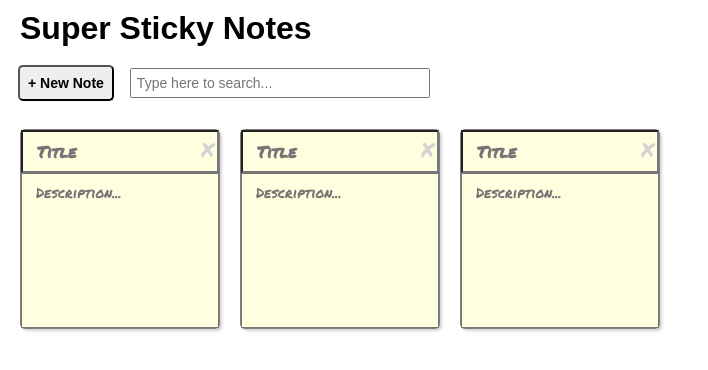
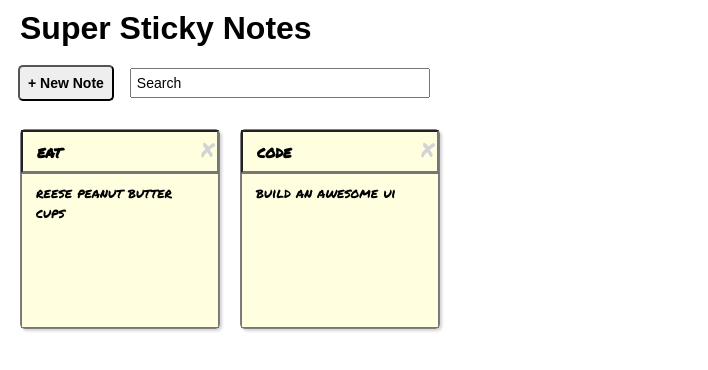
Before and after one commit to Nasirkhan294/sticky-notes, a React (Create React App) app: page / in a window 1280 px wide. Shown: the top 370 px of the page, without its empty margins (0-708 px from the left). Built offline with nearby package versions, Linux system fonts and the light colour scheme; the HTML template or start-up script is replaced by a standard one.

Commit message:
Filter notes to match the search

```diff
--- a/src/App.js
+++ b/src/App.js
@@ -15,7 +15,7 @@
         id: 1,
         title: "sleep",
         description: "eight hours",
-        doesMatchSearch: true
+        doesMatchSearch: false
       },
       {
         id: 2,
--- a/src/components/Header.js
+++ b/src/components/Header.js
@@ -10,6 +10,7 @@
 					type="text"
 					className="search"
 					placeholder="Type here to search..."
+					value={props.searchText}
 				/>
 			</aside>
 		</header>
--- a/src/components/Note.js
+++ b/src/components/Note.js
@@ -1,10 +1,19 @@
 import React from 'react'
 
-const Note = () => {
+const Note = (props) => {
 	return (
 		<li className="note">
-			<input className="note__title" type="text" placeholder="Title" />
-			<textarea className="note__description" placeholder="Description..." />
+			<input
+				className="note__title"
+				type="text"
+				placeholder="Title"
+				value={props.note.title}
+			/>
+			<textarea
+				className="note__description"
+				placeholder="Description..."
+				value={props.note.description}
+			/>
 			<span className="note__delete">X</span>
 		</li>
 	)
--- a/src/components/NotesList.js
+++ b/src/components/NotesList.js
@@ -1,8 +1,10 @@
 import React from 'react'
 import Note from './Note';
 const NotesList = (props) => {
+	const keepSearchMatches = (note) => note.doesMatchSearch;
+	const filterSearches = props.notes.filter(keepSearchMatches);
 	const renderNote = (note) => <Note note={note} key={note.id} />
-	const noteElements = props.notes.map(renderNote)
+	const noteElements = filterSearches.map(renderNote)
 	return (
 		<ul className="notes-list">
 			{noteElements}
```
